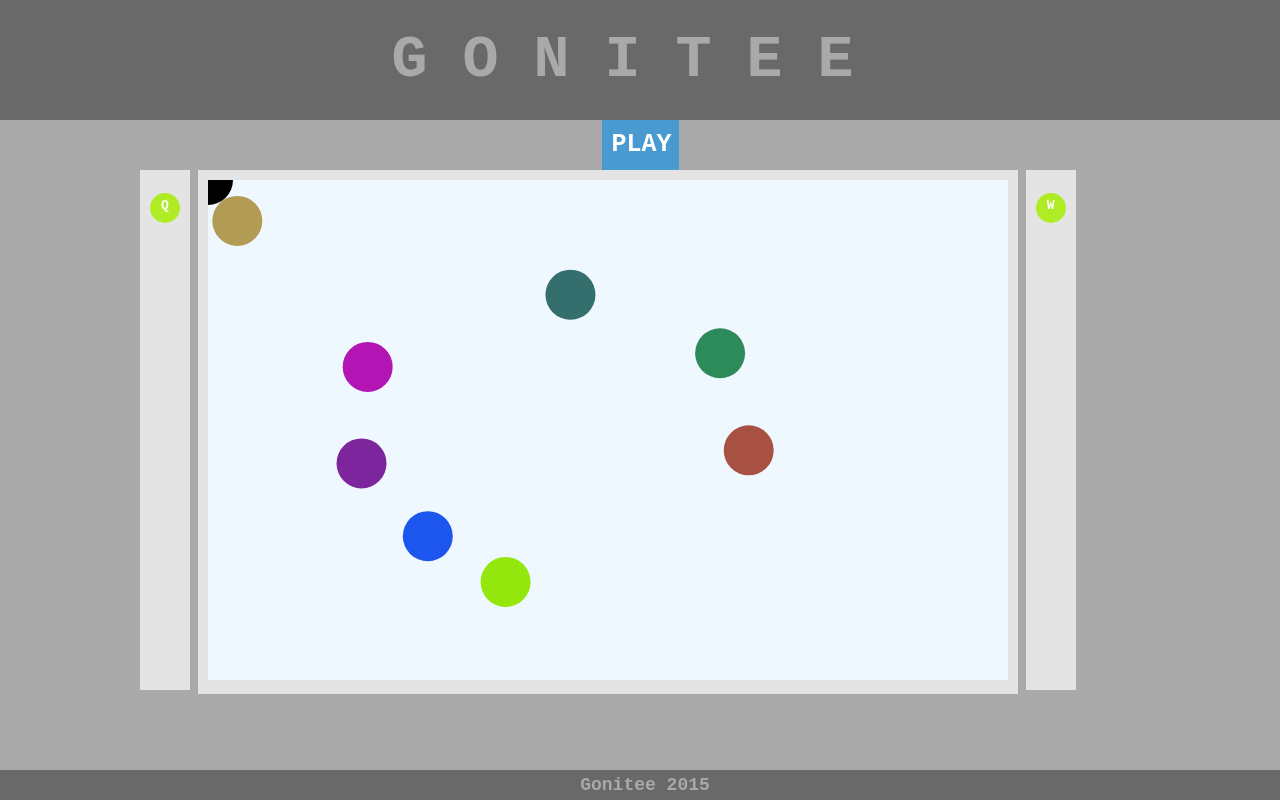
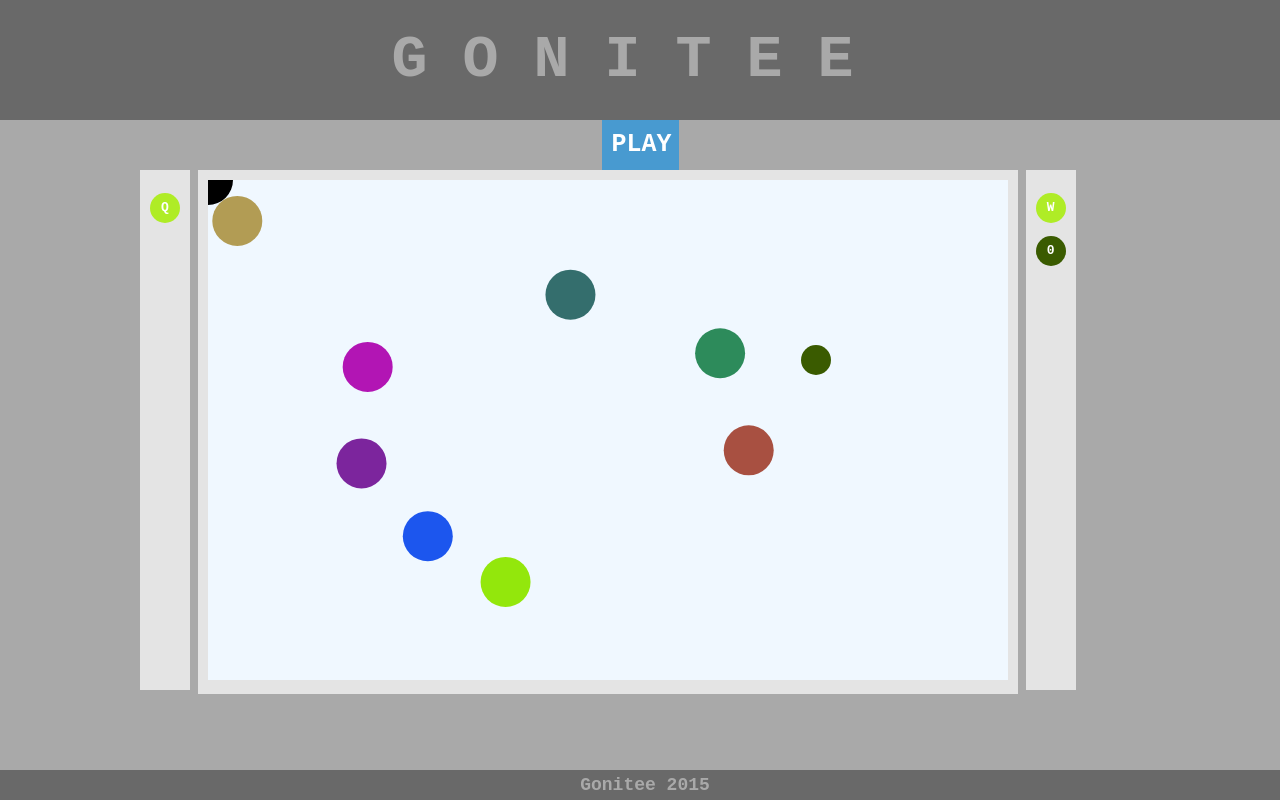
Before and after one commit to golya/gonitee, a website: page gonitee.html in a window 1280 px wide. Both pictures are taken after a click on the element "PLAY". Drawn offline with Linux system fonts and the light colour scheme.

Commit message:
add goal to the game
If there are collision between the player and the goal object than the
counter will be increased with one.

```diff
--- a/css/abilities.css
+++ b/css/abilities.css
@@ -16,5 +16,5 @@
 
 #q p, #w p {
     position: relative;
-    top: 5px;
+    top: 7px;
 }
--- a/css/main.css
+++ b/css/main.css
@@ -60,3 +60,17 @@ footer {
     bottom: 0;
     width: 100%;
 }
+
+#catch {
+    background-color: #3a5b00;
+    border-radius: 50%;
+    color: #ffffff;
+    text-align: center;
+    width: 30px;
+    height: 30px;
+}
+
+#catch p {
+    position: relative;
+    top: 7px;
+}
--- a/gonitee.html
+++ b/gonitee.html
@@ -4,6 +4,7 @@
     <meta charset="UTF-8">
     <link type="text/css" rel="stylesheet" href="css/main.css"/>
     <link type="text/css" rel="stylesheet" href="css/abilities.css"/>
+    <link type="text/css" rel="stylesheet" href="scss/pie.scss"/>
     <script src="lib/createjs-2014.12.12.min.js"></script>
     <title>Gonitee</title>
 </head>
@@ -11,6 +12,7 @@
 <header>GONITEE</header>
 
 <section>
+
     <div id="play" onclick="init()">PLAY</div>
     <div id="game-container">
         <div class="game-module">
@@ -21,6 +23,7 @@
         </div>
         <div class="game-module">
             <div id="w"><p>W</p></div>
+            <div id="catch"><p id="catch-number">0</p></div>
         </div>
     </div>
 </section>
--- a/js/game.js
+++ b/js/game.js
@@ -1,6 +1,7 @@
-var stage, player;
+var stage, player, goal;
 var enemies = [];
 var playerSize = 25;
+var goalSize = 15;
 var enemySize = 25;
 var maxEnemySpeed = 8;
 var numberOfEnemies = 8;
@@ -8,9 +9,12 @@ var numberOfEnemies = 8;
 var abilityQ = false;
 var effectTimeQ = 3000;
 
+var catchNumber = 0;
+
 function init() {
     stage = new createjs.Stage("game");
 
+    createGoal();
     createPlayer();
     createEnemies();
 
@@ -79,20 +83,29 @@ function handleTick(event) {
         }
     }
 
-    function checkBasicMovement(enemy) {
-        if (enemy.x > stage.canvas.width - enemySize || enemy.x < enemySize) {
-            enemy.unitX = -enemy.unitX;
+    function setBasicMovement(target, size) {
+        if (target.x > stage.canvas.width - size || target.x < size) {
+            target.unitX = -target.unitX;
         }
-        if (enemy.y > stage.canvas.height - enemySize || enemy.y < enemySize) {
-            enemy.unitY = -enemy.unitY;
+        if (target.y > stage.canvas.height - size || target.y < size) {
+            target.unitY = -target.unitY;
         }
-        enemy.x += enemy.unitX;
-        enemy.y += enemy.unitY;
+        target.x += target.unitX;
+        target.y += target.unitY;
+    }
+
+    function checkGoal() {
+        if (checkIntersection(goal, player)) {
+            var catchNumberElement = document.getElementById('catch-number');
+            catchNumber += 1;
+            catchNumberElement.innerHTML = catchNumber.toString();
+            setGoalPosition();
+        }
     }
 
     function setEnemyMovement(enemy) {
         checkAbilityQ(enemy);
-        checkBasicMovement(enemy);
+        setBasicMovement(enemy, enemySize);
     }
 
     if (!event.paused) {
@@ -101,6 +114,7 @@ function handleTick(event) {
                 createjs.Ticker.setPaused(true);
             }
             setEnemyMovement(enemies[index]);
+            checkGoal();
         }
     }
 
@@ -125,6 +139,20 @@ function createPlayer() {
     });
 }
 
+function setGoalPosition() {
+    goal.x = parseInt(randomBetween(50, stage.canvas.width - goalSize * 3));
+    goal.y = parseInt(randomBetween(50, stage.canvas.height - goalSize * 3));
+}
+
+function createGoal() {
+    goal = new createjs.Shape();
+    goal.graphics.beginFill("#3a5b00").drawCircle(0, 0, goalSize);
+    stage.addChild(goal);
+
+    setGoalPosition();
+}
+
+
 function createEnemy(color, unitX, unitY) {
     unitY = unitY || 5;
     unitX = unitX || 5;
```
